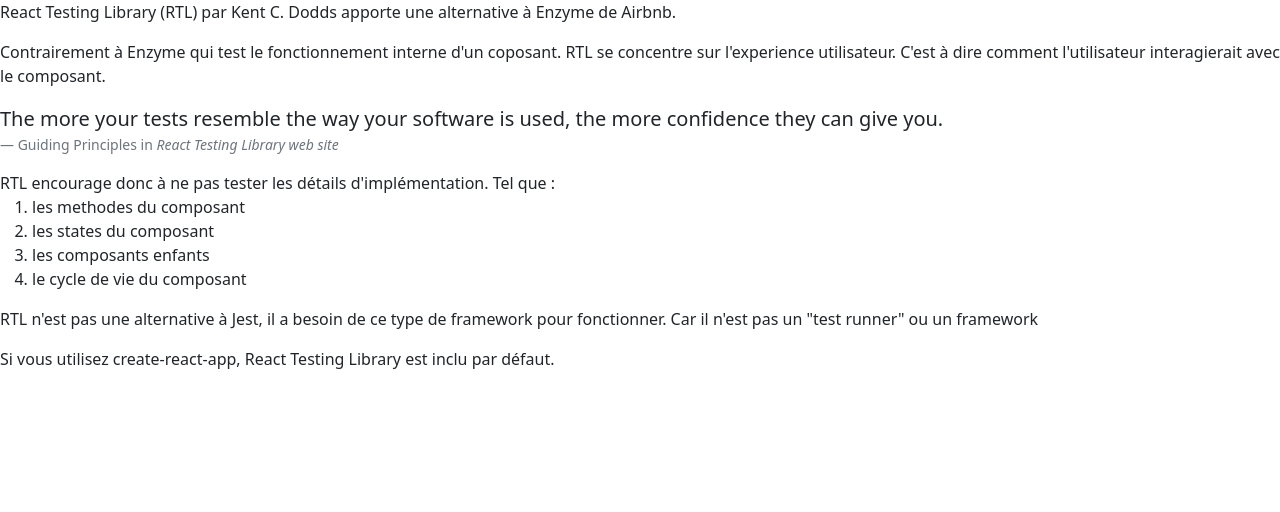
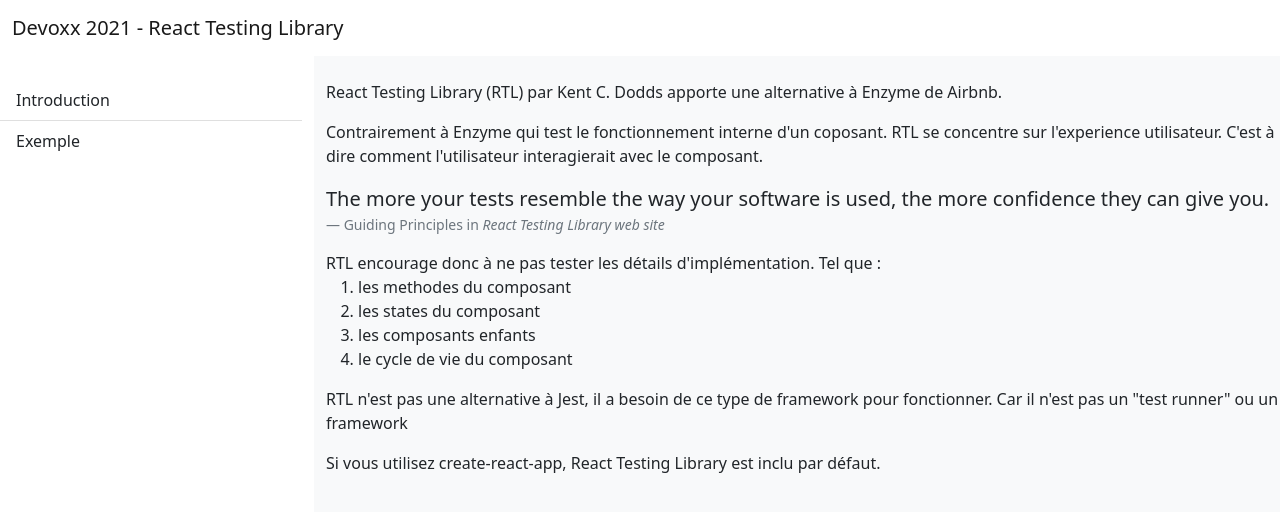
Before and after one commit to alicia-stotz/devoxx2021-rtl, a React (Create React App) app: page / in a window 1280 px wide. Shown: the top 512 px of the page. Built offline with nearby package versions, Linux system fonts and the light colour scheme.

Commit message:
feat(app): add link + navbar + design home

```diff
--- a/src/components/App/App.css
+++ /dev/null
@@ -1,38 +0,0 @@
-.App {
-  text-align: center;
-}
-
-.App-logo {
-  height: 40vmin;
-  pointer-events: none;
-}
-
-@media (prefers-reduced-motion: no-preference) {
-  .App-logo {
-    animation: App-logo-spin infinite 20s linear;
-  }
-}
-
-.App-header {
-  background-color: #282c34;
-  min-height: 100vh;
-  display: flex;
-  flex-direction: column;
-  align-items: center;
-  justify-content: center;
-  font-size: calc(10px + 2vmin);
-  color: white;
-}
-
-.App-link {
-  color: #61dafb;
-}
-
-@keyframes App-logo-spin {
-  from {
-    transform: rotate(0deg);
-  }
-  to {
-    transform: rotate(360deg);
-  }
-}
--- a/src/components/App/App.tsx
+++ b/src/components/App/App.tsx
@@ -1,16 +1,29 @@
 import React from 'react';
 import { BrowserRouter as Router, Switch, Route } from 'react-router-dom';
+
+import { Navbar } from '../shared/Navbar';
+import { SummaryList } from '../shared/SummaryList';
+
 import { Introduction } from '../routes/introduction/Introduction';
 
 
 const App: React.FC = () => {
   return (
-    <div className="App">
-      <Router>
-        <Switch>
-          <Route exact path="/" component={Introduction}></Route>
-        </Switch>
-      </Router>
+    <div className="App" style={{ height: '100vh' }}>
+      <Navbar />
+      <div className="row h-100">
+        <div className="col-3 py-4 ">
+          <SummaryList />
+        </div>
+        <div className="col-9 py-4 bg-light">
+          <Router>
+            <Switch>
+              <Route exact path="/" component={Introduction}></Route>
+            </Switch>
+          </Router>
+        </div>
+      </div>
+
     </div>
   );
 }
--- /dev/null
+++ b/src/components/shared/Navbar.tsx
@@ -0,0 +1,9 @@
+import React from 'react';
+
+export const Navbar = () => {
+  return <nav className="navbar navbar-light">
+    <div className="container-fluid">
+      <a className="navbar-brand" href="/">Devoxx 2021 - React Testing Library</a>
+    </div>
+  </nav>
+};
--- /dev/null
+++ b/src/components/shared/SummaryList.tsx
@@ -0,0 +1,8 @@
+import React from 'react';
+
+export const SummaryList = () => {
+    return <ul className="list-group list-group-flush list-group-numbered">
+        <a href="/" className="list-group-item list-group-item-action">Introduction</a>
+        <a href="/" className="list-group-item list-group-item-action">Exemple</a>
+    </ul>
+};
```
Also changed, not shown: package.json (+5 -2 lines), 2 other files (tests, documents, lock files or other folders).
